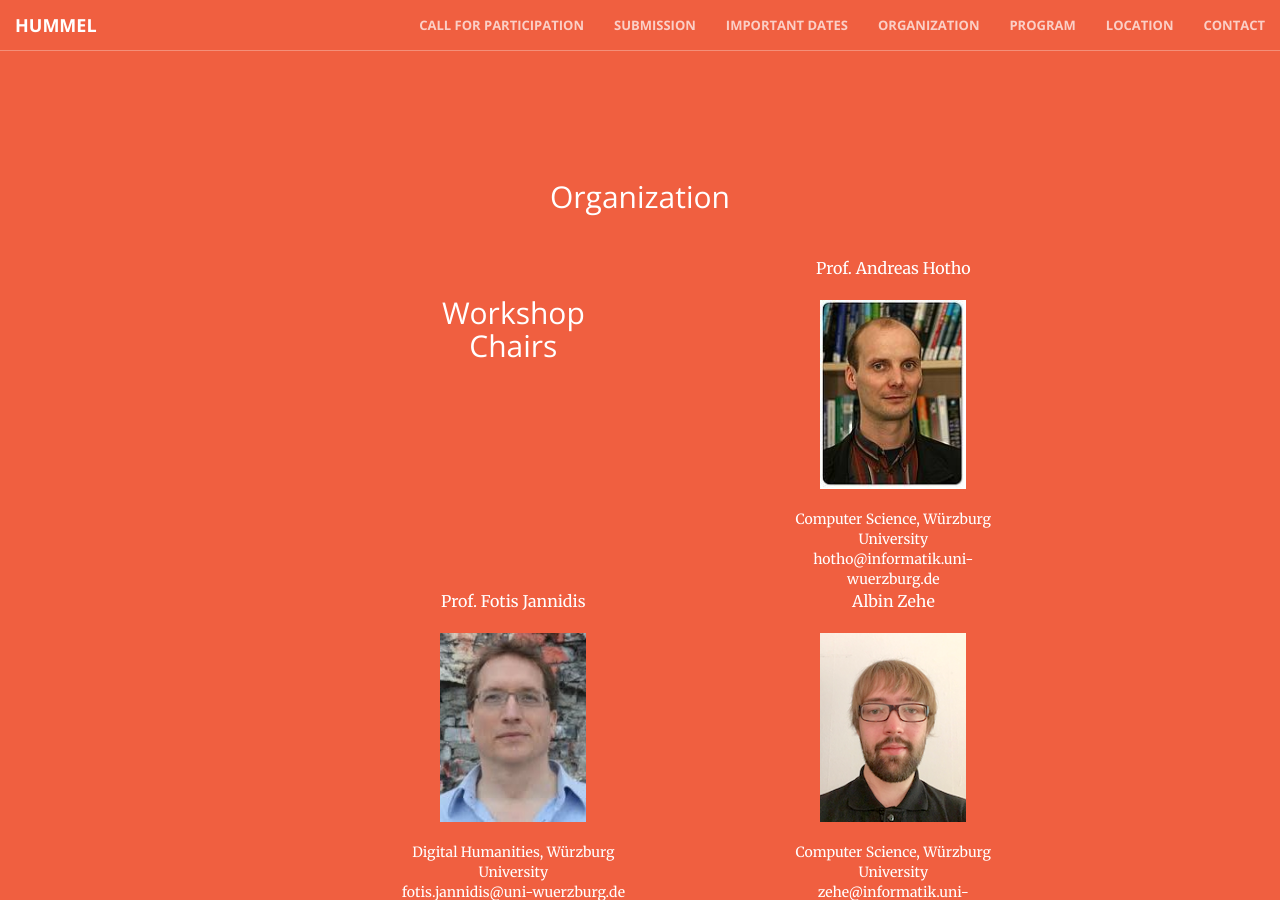
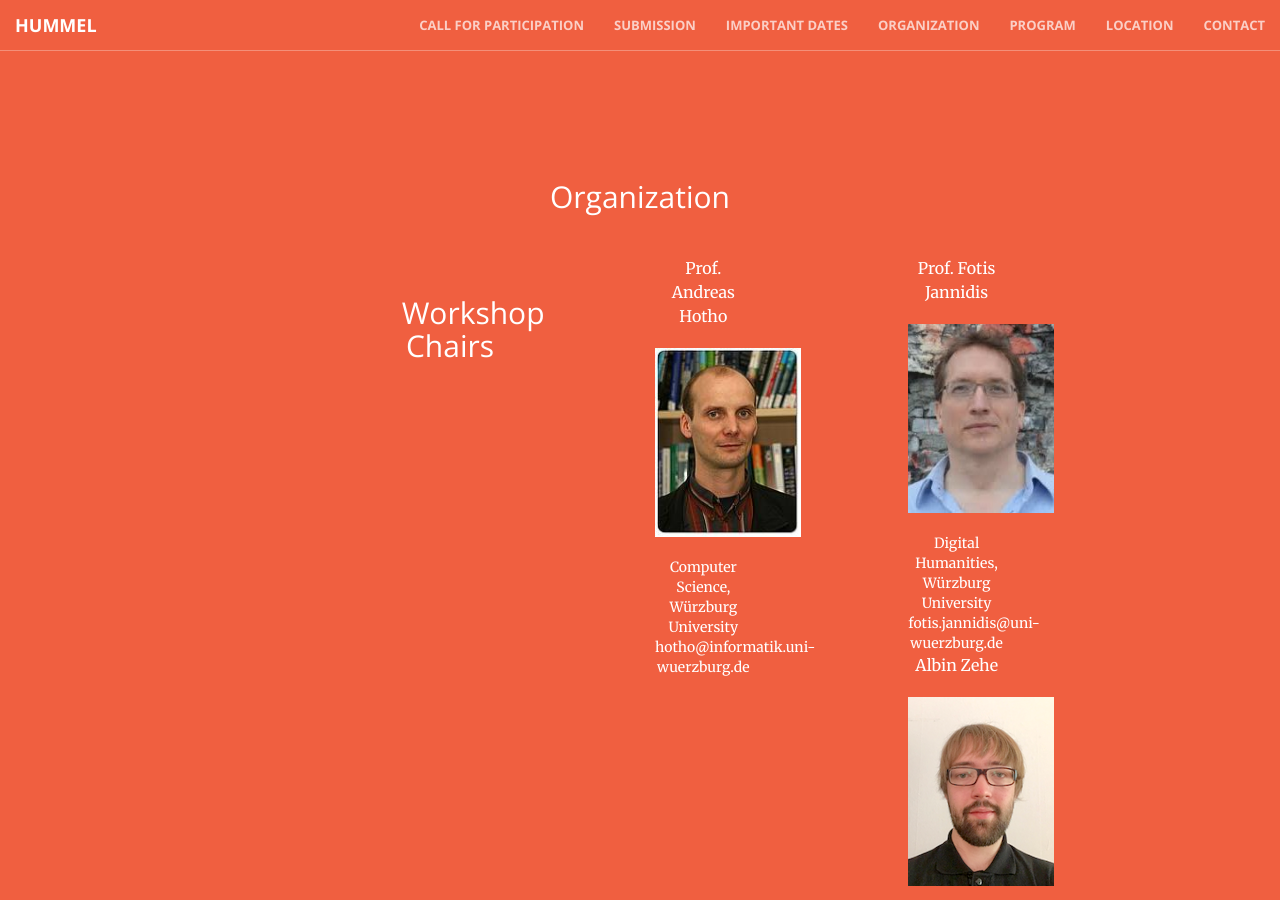
Before and after one commit to cophi-wue/ecml19.hummel.github.io, a Jekyll site: the page built from index.html, in a window 1280 px wide and 900 px high, scrolled down 2836 px. Built offline with Jekyll 4.4.1, drawn with Linux system fonts in a browser that asks for light colours.

Commit message:
Update orga.html

```diff
--- a/_includes/orga.html
+++ b/_includes/orga.html
@@ -5,33 +5,33 @@
                 <h2 class="section-heading">Organization</h2>
 		<hr/>
 		<div class="row">
-		<div class="col-lg-4 col-lg-offset-2 text-center">
+		<div class="col-lg-2 col-lg-offset-2 text-center">
                     <br/>
 		    <h2>Workshop Chairs</h2>
 	            <br/>
 		</div>
-                <div class="col-lg-4 col-lg-offset-2 text-center">
+                <div class="col-lg-2 col-lg-offset-2 text-center">
 					<p>Prof. Andreas Hotho</p>
                     <img src="img/hotho.jpg" alt="" height="189" width="146">
 					<br><br>
 					Computer Science, Würzburg University<br>
                     hotho@informatik.uni-wuerzburg.de<br>
                 </div>
-                <div class="col-lg-4 col-lg-offset-2 text-center">
+                <div class="col-lg-2 col-lg-offset-2 text-center">
 					<p>Prof. Fotis Jannidis</p>
                     <img src="img/jannidis.jpeg" alt="" height="189" width="146">
 					<br><br>
 					Digital Humanities, Würzburg University<br>
                     fotis.jannidis@uni-wuerzburg.de<br>
                 </div>
-                <div class="col-lg-4 col-lg-offset-2 text-center">
+                <div class="col-lg-2 col-lg-offset-2 text-center">
 					<p>Albin Zehe</p>
                     <img src="img/zehe.png" alt="" height="189" width="146">
 					<br><br>
 					Computer Science, Würzburg University<br>
                     zehe@informatik.uni-wuerzburg.de<br>
                 </div>
-                <div class="col-lg-4 col-lg-offset-2 text-center">
+                <div class="col-lg-2 col-lg-offset-2 text-center">
 					<p>Leonard Konle</p>
                     <img src="img/konle.jpeg" alt="" height="189" width="146">
 					<br><br>
```
